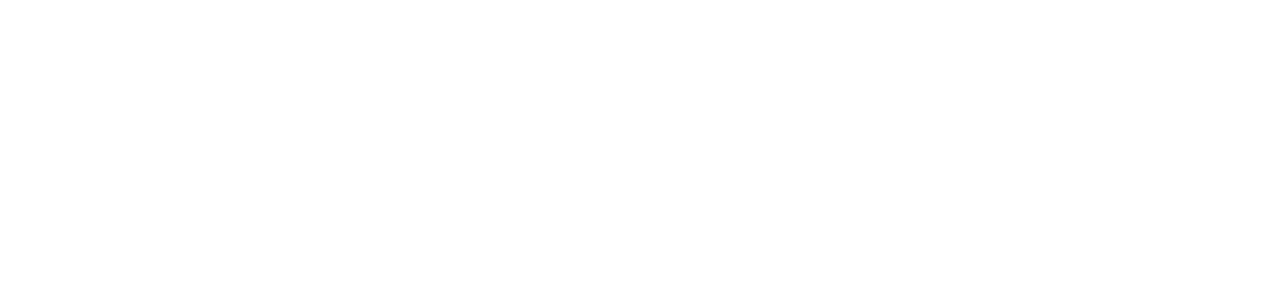
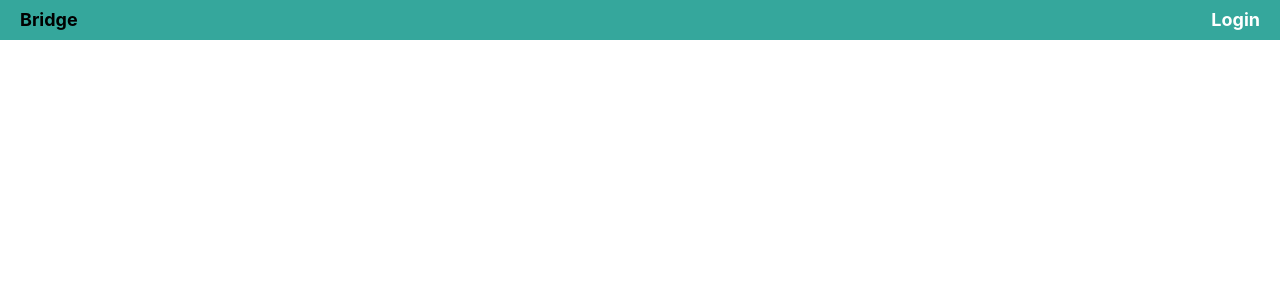
Before and after one commit to Nipponsuki/assignment-bridge-game-react, a React (Create React App) app: page /login in a window 1280 px wide. Shown: the top 300 px of the page. Built offline with nearby package versions, Linux system fonts and the light colour scheme.

Commit message:
add app navigation

```diff
--- /dev/null
+++ b/src/components/Header/Header.tsx
@@ -0,0 +1,49 @@
+import * as React from 'react';
+import { NavLink } from 'react-router-dom';
+import styled from 'styled-components';
+
+const LINKS = [
+    { id: 1, to: '/', label: 'Bridge' },
+    { id: 2, to: '/login', label: 'Login' },
+];
+
+const StyledHeader = styled.header`
+    width: 100%;
+    display: flex;
+    justify-content: center;
+    align-items: center;
+    height: 4rem;
+    background: var(--primaryColor);
+    padding: 0 2rem;
+
+    nav {
+        width: 100%;
+        display: flex;
+        justify-content: space-between;
+
+        a {
+            color: #000000;
+            font-size: 1.8rem;
+            font-weight: bold;
+            &.active {
+                color: #ffffff;
+            }
+        }
+    }
+`;
+
+const Header: React.FC = () => {
+    return (
+        <StyledHeader>
+            <nav>
+                {LINKS.map((link) => (
+                    <NavLink to={link.to} key={link.id} activeClassName="active" exact>
+                        <span>{link.label}</span>
+                    </NavLink>
+                ))}
+            </nav>
+        </StyledHeader>
+    );
+};
+
+export default Header;
--- a/src/routes/Routes.tsx
+++ b/src/routes/Routes.tsx
@@ -1,10 +1,12 @@
 import * as React from 'react';
 import { Route, Switch } from 'react-router-dom';
 import HomePage from 'pages/home/HomePage';
+import Header from 'components/Header/Header';
 
 const Routes: React.FC = () => {
     return (
         <>
+            <Header />
             <Switch>
                 <Route exact path="/" component={HomePage} />
             </Switch>
--- a/src/styles/GlobalStyles.tsx
+++ b/src/styles/GlobalStyles.tsx
@@ -2,16 +2,17 @@
 import 'normalize.css';
 
 const GlobalStyles = createGlobalStyle`
-
+  :root{
+    --primaryColor: #35a79c;
+  }
   *,
   *::after,
   *::before {
     margin: 0;
     padding: 0;
     box-sizing: border-box;
-}
+  }
   html {
-
     font-size:  62.5%;
     font-family: -apple-system, BlinkMacSystemFont, 'Segoe UI', 'Roboto', 'Oxygen',
     'Ubuntu', 'Cantarell', 'Fira Sans', 'Droid Sans', 'Helvetica Neue',
@@ -20,6 +21,10 @@
   -moz-osx-font-smoothing: grayscale;
   }
 
+  a {
+    text-decoration: none;
+  }
+
 `;
 
 export default GlobalStyles;
```
Also changed, not shown: 1 other file (tests, documents, lock files or other folders).
